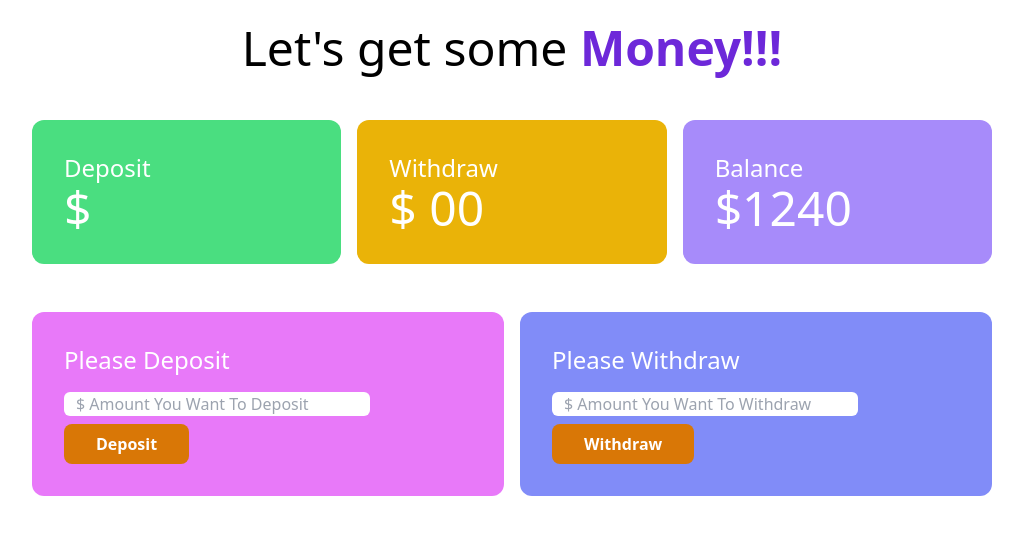
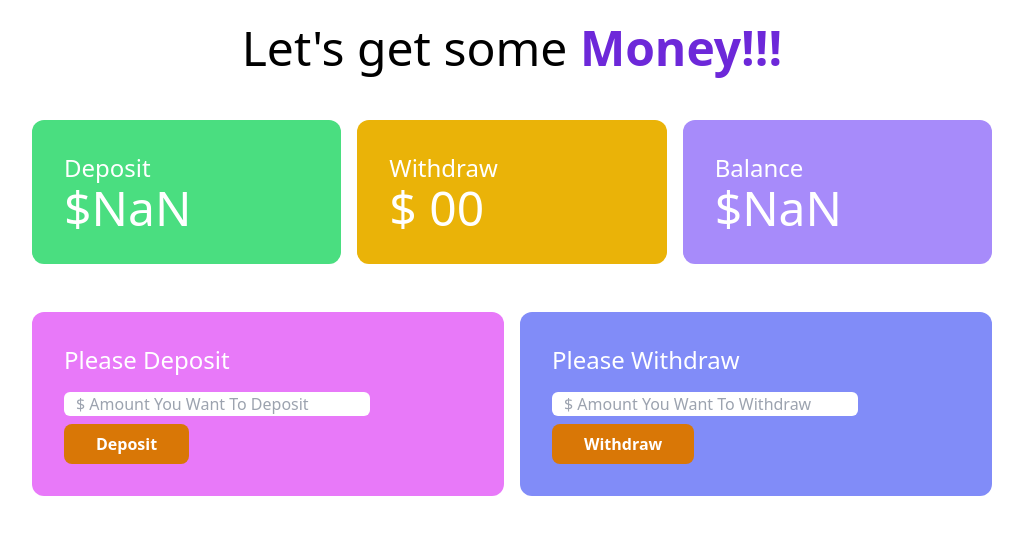
Before and after one commit to DashTfied/bap-er-bank, a plain HTML site: page bank.html in a window 1280 px wide. Both pictures are taken after a click on the button "Deposit". Shown: the whole page, without its empty margins (128-1151 px from the left). Drawn offline with nearby package versions, Linux system fonts and the light colour scheme.

Commit message:
total balance

```diff
--- a/bank.html
+++ b/bank.html
@@ -26,7 +26,7 @@
                 </div>
                 <div class="bg-violet-400 p-8 rounded-xl">
                     <h4 class="text-2xl">Balance</h4>
-                    <h2 class="text-5xl">$1240</h2>
+                    <h2 class="text-5xl">$<span id="balance-total">1240</span></h2>
                 </div>
 
             </div>
--- a/js/deposit.js
+++ b/js/deposit.js
@@ -3,10 +3,31 @@ document.getElementById('btn-deposit').addEventListener('click', function(){
 //    step-2 : get the deposit amount from deposit input field
 //  for input field use .value to the value inside the input field
 const depositField = document.getElementById('deposit-field');
-const depositAmount = depositField.value
+const newDepositAmountString = depositField.value;
+const newDepositAmount = parseFloat(newDepositAmountString);
+
 // step-3 : get the current deposit total amount
 // for non-input(element other than input, textarea) use innerText to get the text
 const depositTotalElement = document.getElementById('deposit-total')
-const depositTotal = depositTotalElement.innerText
-depositTotalElement.innerText = depositAmount
+const previousDepositTotalString = depositTotalElement.innerText;
+const previousDepositTotal = parseFloat(previousDepositTotalString);
+
+// step-4: add numbers to the total deposit
+const currentDepositTotal = previousDepositTotal + newDepositAmount;
+// set the deposit total
+depositTotalElement.innerText = currentDepositTotal;
+
+// step-5: get balance current total
+const balanceTotalElement= document.getElementById('balance-total');
+const previousBalanacetotalString = balanceTotalElement.innerText;
+const previouBalanceTotal = parseFloat(previousBalanacetotalString);
+
+// step-6: calculate current total balance
+const currentBalanceTotal = previouBalanceTotal + newDepositAmount;
+// set the balance total
+balanceTotalElement.innerText =currentBalanceTotal
+
+
+// step-7: clear the deposit field
+depositField.value='';
 })
```
